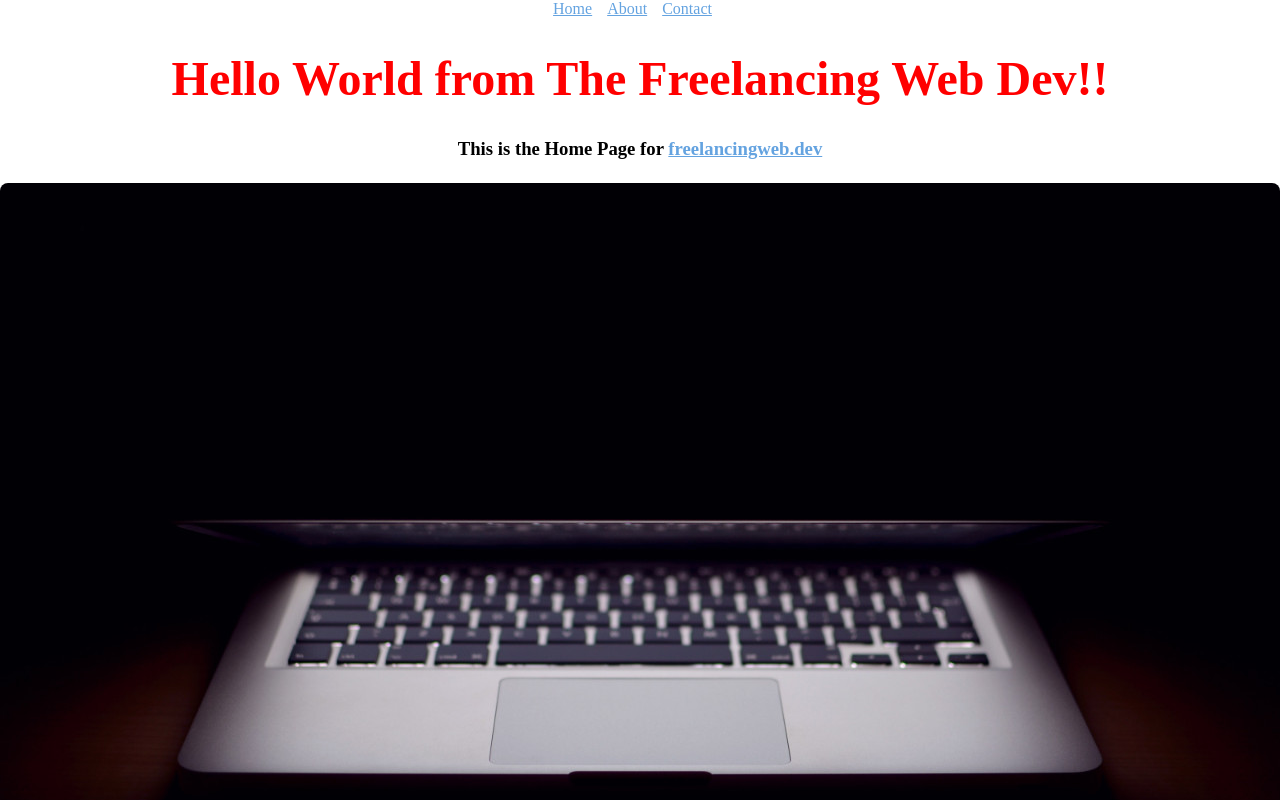
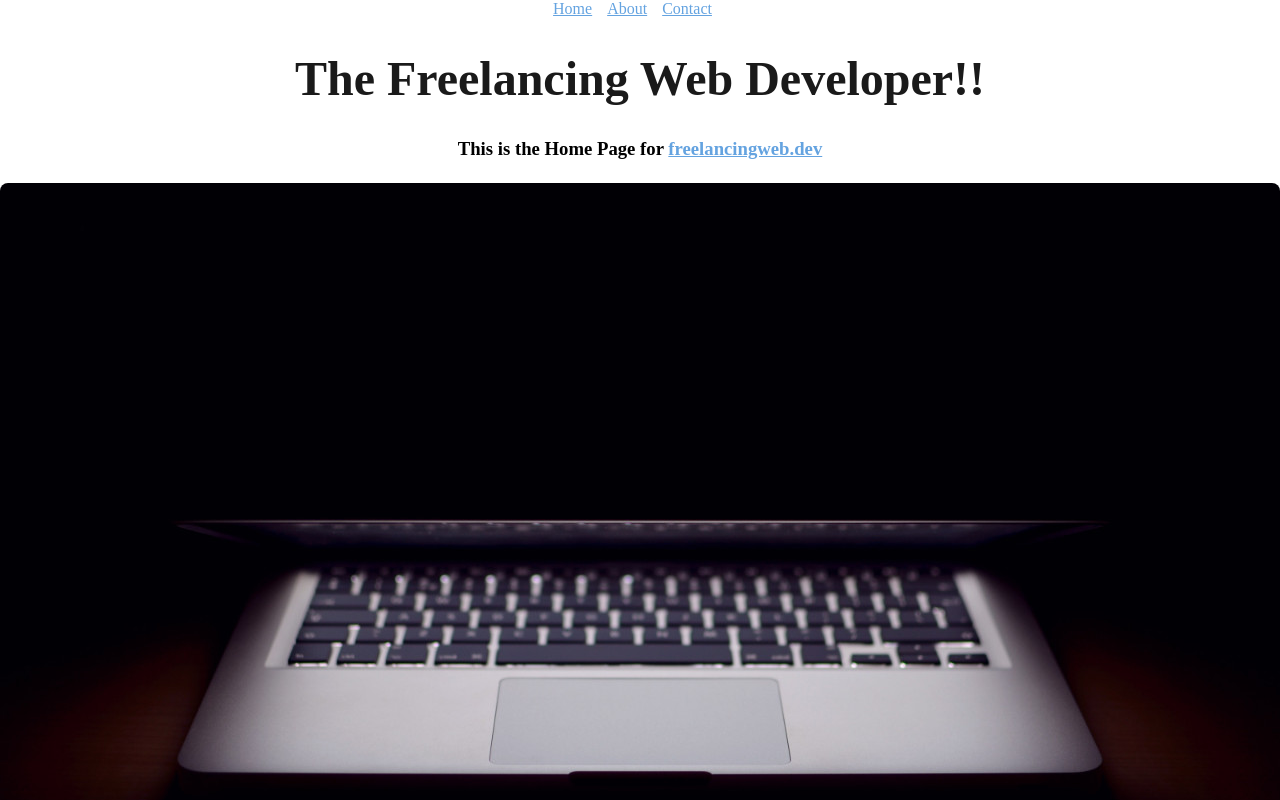
Before and after one commit to Cipher-Coder/next-start, a Next.js app: page / in a window 1280 px wide. Shown: the top 800 px of the page. Built offline with nearby package versions, Linux system fonts and the light colour scheme.

Commit message:
updating some info and h1 and .json

```diff
--- a/package.json
+++ b/package.json
@@ -1,7 +1,7 @@
 {
   "name": "next-start",
   "version": "1.0.0",
-  "description": "The beginnings of a Next.js project",
+  "description": "Freelancing Website",
   "main": "index.js",
   "scripts": {
     "dev": "next",
--- a/pages/about.js
+++ b/pages/about.js
@@ -6,7 +6,7 @@ export default function About() {
     <div className="mainDiv">
       <div>
         <Header />
-        <h1>This is the about page</h1>
+        <h1>What we are about...</h1>
         <h3>This is where I tell about my freelancing self!</h3>
         <style jsx>{`
           h1 {
--- a/pages/contact.js
+++ b/pages/contact.js
@@ -7,7 +7,7 @@ export default function Contact() {
     <div className="mainDiv">
       <div>
         <Header />
-        <h1>Get in touch with The Freelancing Web Dev!</h1>
+        <h1>Get in touch with The Freelancing Web Developer!</h1>
         <style jsx>{`
           h1 {
             text-align: center;
--- a/pages/index.js
+++ b/pages/index.js
@@ -6,7 +6,7 @@ export default function Index() {
     <div className="mainDiv">
       <div>
         <Header />
-        <h1>Hello World from The Freelancing Web Dev!!</h1>
+        <h1>The Freelancing Web Developer!!</h1>
         <h3>
           This is the Home Page for{' '}
           <a
@@ -20,7 +20,7 @@ export default function Index() {
         <style jsx>{`
           h1 {
             text-align: center;
-            color: red;
+            color: #1a1a1a;
             font-size: 3em;
           }
           h3 {
```
